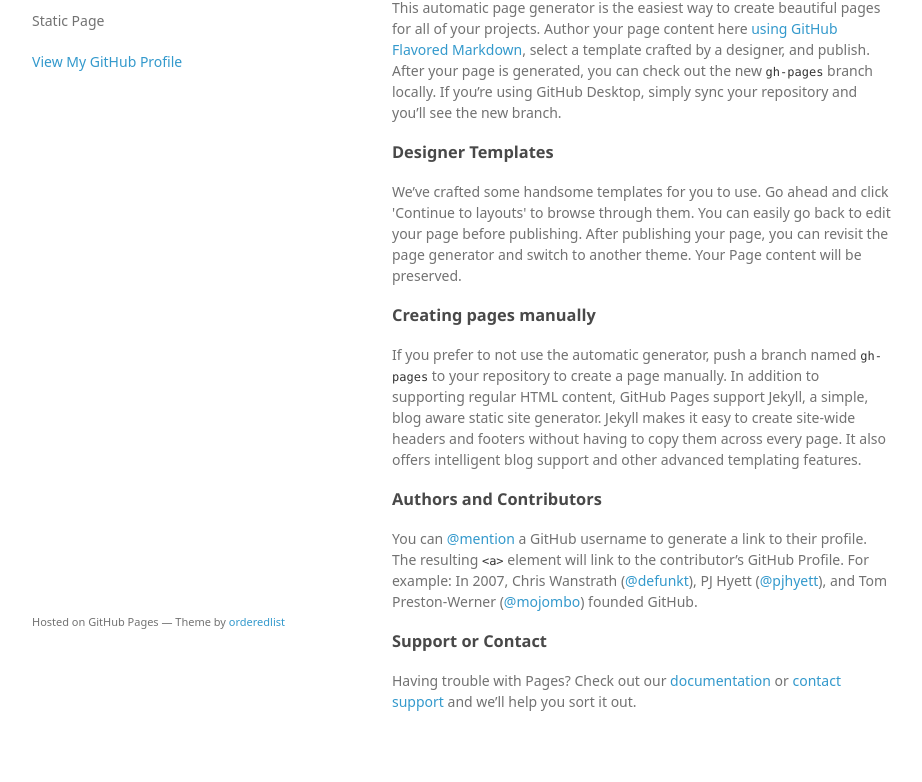
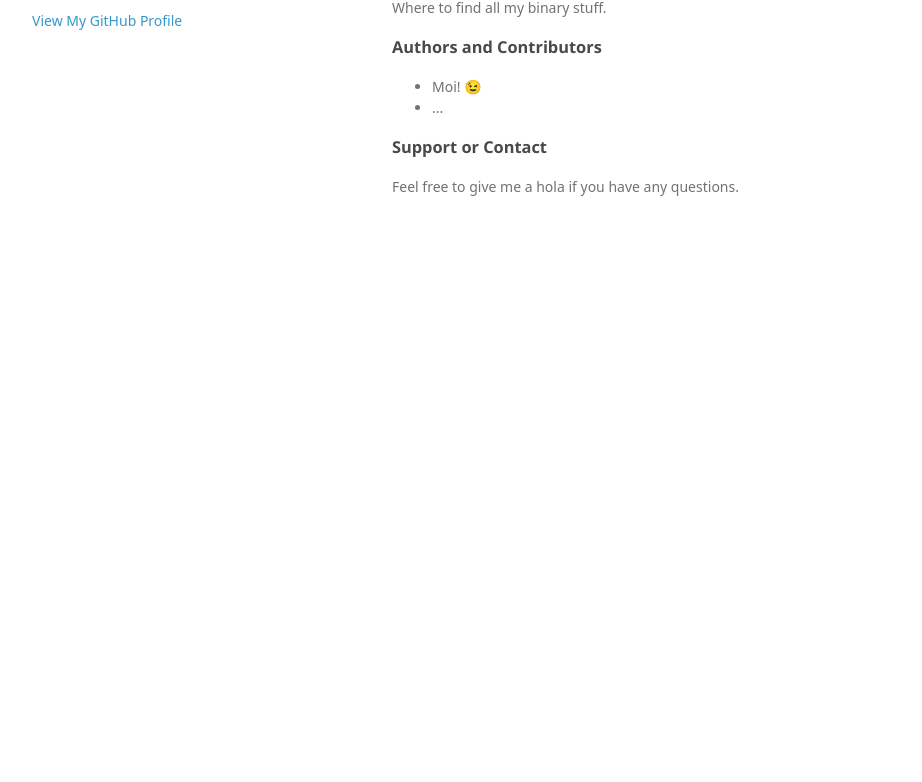
Before and after one commit to terencelim/terencelim.github.io, a plain HTML site: page index.html in a window 1280 px wide. Shown: the part 99-881 px from the top of the page, without its empty margins (178-1100 px from the left). After the commit the page ends 800 px from the top, so only its background shows below. Drawn offline with Linux system fonts and the light colour scheme; a web font is replaced by a local one.

Commit message:
initial commit

```diff
--- a/index.html
+++ b/index.html
@@ -16,7 +16,7 @@
     <div class="wrapper">
       <header>
         <h1>terencelim.github.io</h1>
-        <p>Static Page</p>
+        <!--<p>Landing Page</p>-->
 
 
         <p class="view"><a href="https://github.com/terencelim">View My GitHub Profile</a></p>
@@ -24,32 +24,30 @@
       </header>
       <section>
         <h3>
-<a id="welcome-to-github-pages" class="anchor" href="#welcome-to-github-pages" aria-hidden="true"><span aria-hidden="true" class="octicon octicon-link"></span></a>Welcome to GitHub Pages.</h3>
+<a id="welcome-to-github-pages" class="anchor" href="#welcome-to-github-pages" aria-hidden="true"><span aria-hidden="true" class="octicon octicon-link"></span></a>Welcome to Terence's public code respository</h3>
 
-<p>This automatic page generator is the easiest way to create beautiful pages for all of your projects. Author your page content here <a href="https://guides.github.com/features/mastering-markdown/">using GitHub Flavored Markdown</a>, select a template crafted by a designer, and publish. After your page is generated, you can check out the new <code>gh-pages</code> branch locally. If you’re using GitHub Desktop, simply sync your repository and you’ll see the new branch.</p>
-
-<h3>
-<a id="designer-templates" class="anchor" href="#designer-templates" aria-hidden="true"><span aria-hidden="true" class="octicon octicon-link"></span></a>Designer Templates</h3>
-
-<p>We’ve crafted some handsome templates for you to use. Go ahead and click 'Continue to layouts' to browse through them. You can easily go back to edit your page before publishing. After publishing your page, you can revisit the page generator and switch to another theme. Your Page content will be preserved.</p>
-
-<h3>
-<a id="creating-pages-manually" class="anchor" href="#creating-pages-manually" aria-hidden="true"><span aria-hidden="true" class="octicon octicon-link"></span></a>Creating pages manually</h3>
-
-<p>If you prefer to not use the automatic generator, push a branch named <code>gh-pages</code> to your repository to create a page manually. In addition to supporting regular HTML content, GitHub Pages support Jekyll, a simple, blog aware static site generator. Jekyll makes it easy to create site-wide headers and footers without having to copy them across every page. It also offers intelligent blog support and other advanced templating features.</p>
+<p>Where to find all my binary stuff.</p>
 
 <h3>
 <a id="authors-and-contributors" class="anchor" href="#authors-and-contributors" aria-hidden="true"><span aria-hidden="true" class="octicon octicon-link"></span></a>Authors and Contributors</h3>
 
-<p>You can <a href="https://help.github.com/articles/basic-writing-and-formatting-syntax/#mentioning-users-and-teams" class="user-mention">@mention</a> a GitHub username to generate a link to their profile. The resulting <code>&lt;a&gt;</code> element will link to the contributor’s GitHub Profile. For example: In 2007, Chris Wanstrath (<a href="https://github.com/defunkt" class="user-mention">@defunkt</a>), PJ Hyett (<a href="https://github.com/pjhyett" class="user-mention">@pjhyett</a>), and Tom Preston-Werner (<a href="https://github.com/mojombo" class="user-mention">@mojombo</a>) founded GitHub.</p>
+<p>
+  <ul>
+    <li>Moi! &#x1F609;</li>
+    <li>...</li>
+  </ul>
+
+</p>
 
 <h3>
 <a id="support-or-contact" class="anchor" href="#support-or-contact" aria-hidden="true"><span aria-hidden="true" class="octicon octicon-link"></span></a>Support or Contact</h3>
 
-<p>Having trouble with Pages? Check out our <a href="https://help.github.com/pages">documentation</a> or <a href="https://github.com/contact">contact support</a> and we’ll help you sort it out.</p>
+<p>Feel free to give me a hola if you have any questions.
+   <!--<a href="https://help.github.com/pages">documentation</a> or <a href="https://github.com/contact">contact support</a> and we’ll help you sort it out.-->
+</p>
       </section>
       <footer>
-        <p><small>Hosted on GitHub Pages &mdash; Theme by <a href="https://github.com/orderedlist">orderedlist</a></small></p>
+        <p><small><a href="https://github.com/"></a></small></p>
       </footer>
     </div>
     <script src="javascripts/scale.fix.js"></script>
```
